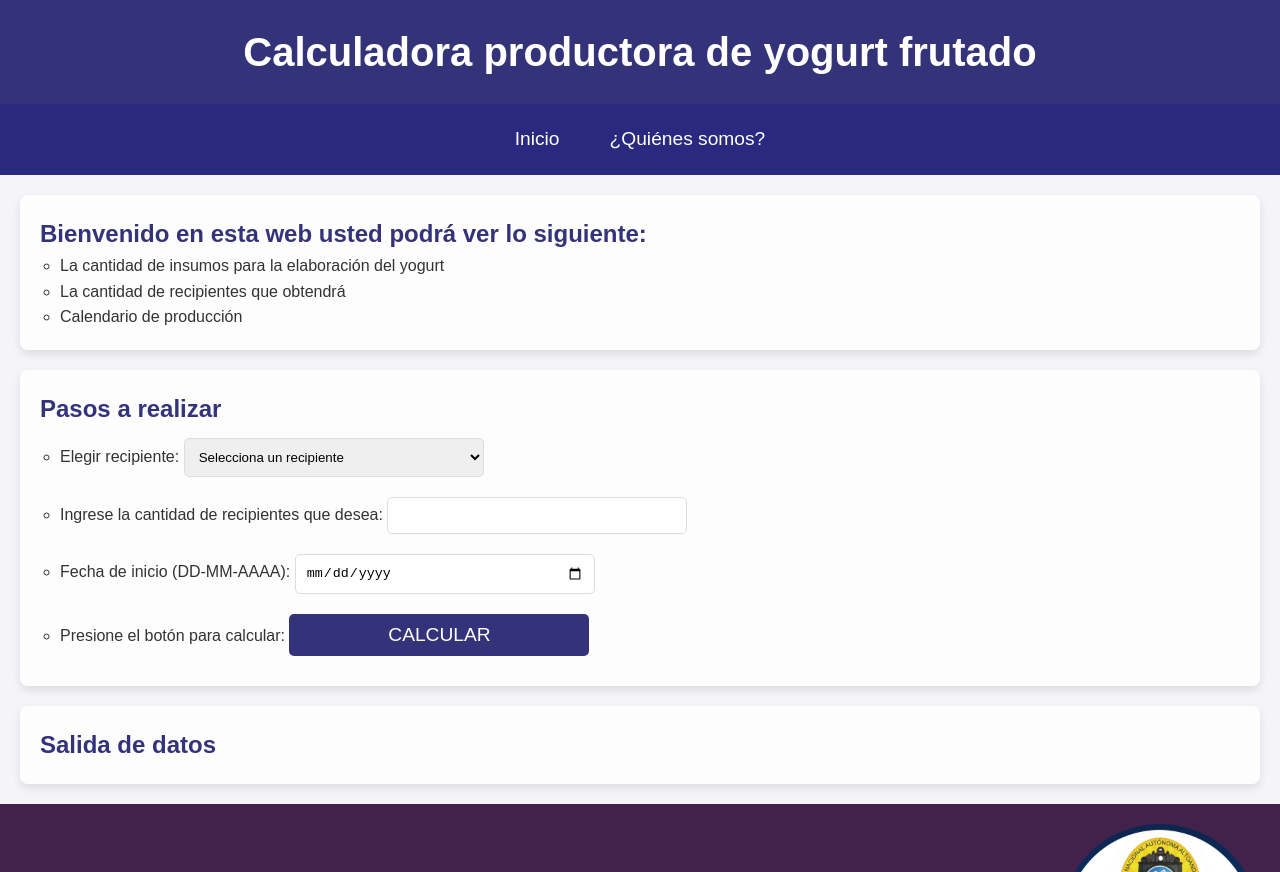
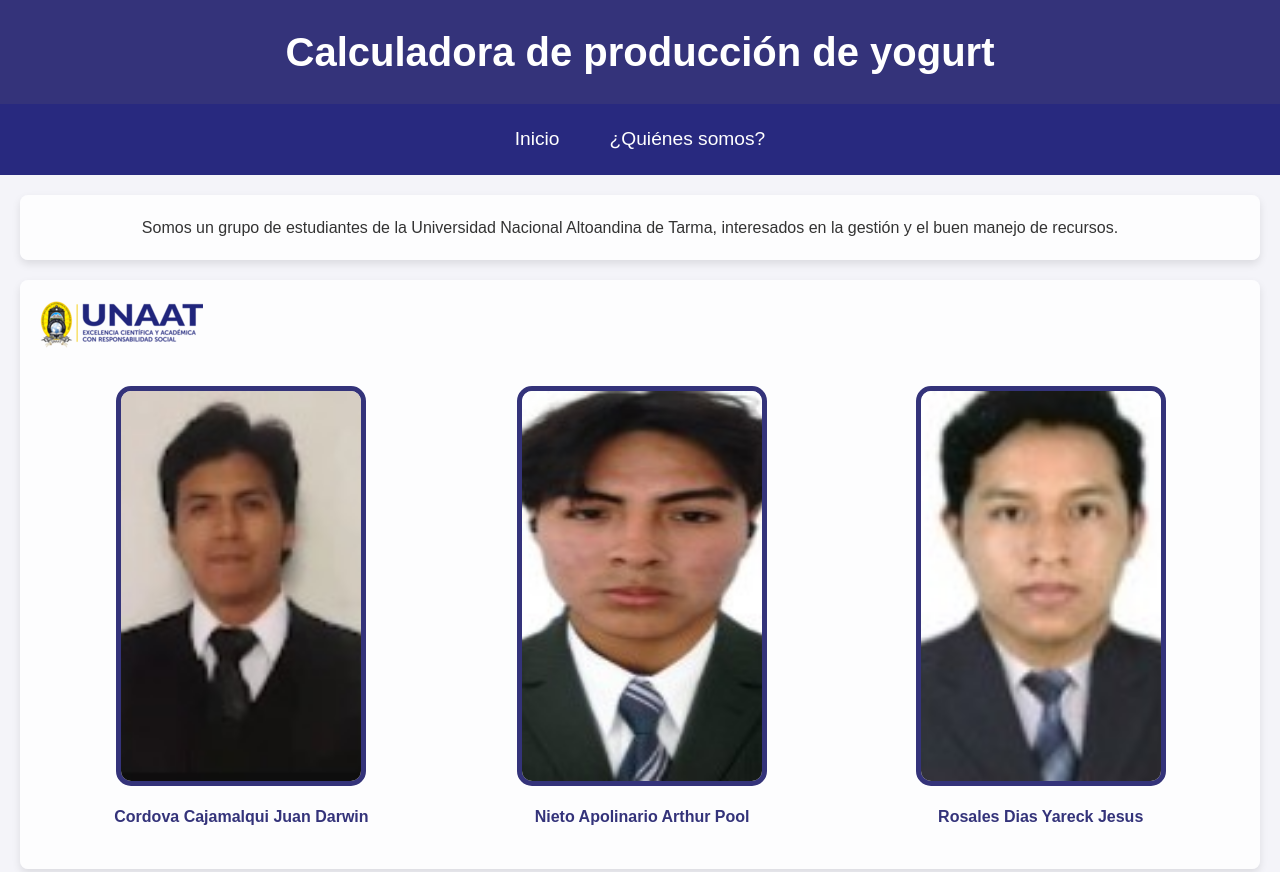
Before and after one commit to Litoscar23/Yogurt, a plain HTML site: page info.html in a window 1280 px wide. Shown: the top 872 px of the page. Drawn offline with Linux system fonts and the light colour scheme.

Commit message:
Update info.html

```diff
--- a/info.html
+++ b/info.html
@@ -1,10 +1,11 @@
 <!DOCTYPE html>
-<html lang="es">
+<html lang="en">
 <head>
     <meta charset="UTF-8">
     <meta name="viewport" content="width=device-width, initial-scale=1.0">
-    <title>PMP Yogurt</title>
+    <title>Yogur Planner</title>
     <link rel="stylesheet" href="css/estilos.css">
+    <link rel="stylesheet" href="css/estilosqs.css">
 
     <!-- Manifest para PWA -->
     <link rel="manifest" href="manifest.json">
@@ -16,7 +17,7 @@
 
 <body>
     <header>
-        <h1>Calculadora productora de yogurt frutado</h1>
+        <h1>Calculadora de producción de yogurt</h1>
     </header>
     <nav>
         <ul id="menu">
@@ -24,42 +25,38 @@
             <li><a href="info.html">¿Quiénes somos?</a></li>
         </ul>
     </nav>
+
     <main>
-        <section id="Saludo">
-            <h2 id="pmp">Bienvenido en esta web usted podrá ver lo siguiente:</h2>
-            <ul>
-                <li>La cantidad de insumos para la elaboración del yogurt</li>
-                <li>La cantidad de recipientes que obtendrá</li>
-                <li>Calendario de producción</li>
-            </ul>
+        <section id="seccion1">
+            <article>
+                <p>
+                    Somos un grupo de estudiantes de la Universidad Nacional Altoandina de Tarma, interesados en la gestión y el buen manejo de recursos.
+                </p>
+            </article>
         </section>
-        <section id="Entrada">
-            <h2>Pasos a realizar</h2>
-            <ul>
-                <li>
-                    <label for="recipiente">Elegir recipiente:</label>
-                    <select id="recipiente" name="recipiente" required>
-                        <option value="" disabled selected>Selecciona un recipiente</option>
-                        <option value="vasos">Vasos (120g)</option>
-                        <option value="Botella">Botella (1Kg)</option>
-                    </select>
-                </li>
-                <li>
-                    <label>Ingrese la cantidad de recipientes que desea: </label>
-                    <input type="number" name="cantidad" required>
-                </li>
-                <li>
-                    <label for="fechaInicio">Fecha de inicio (DD-MM-AAAA):</label>
-                    <input type="date" id="fechaInicio" name="fechaInicio" required>
-                </li>
-                <li>
-                    <label>Presione el botón para calcular:</label>
-                    <button id="calcular"> CALCULAR </button>
-                </li>
-            </ul>
-        </section>
-        <section id="Salida">
-            <h2>Salida de datos</h2>
+
+        <section>
+            <img src="img/LOGO UNAAT.jpg" alt="UNAAT">
+            <div class="integrantes">
+                <article class="estudiantes">
+                    <figure>
+                        <img src="img/darwin.jpg" alt="Estudiante 1">
+                        <figcaption> Cordova Cajamalqui Juan Darwin </figcaption>
+                    </figure>
+                </article>
+                <article class="estudiantes">
+                    <figure>
+                        <img src="img/mibo.jpg" alt="Estudiante 2">
+                        <figcaption> Nieto Apolinario Arthur Pool </figcaption>
+                    </figure>
+                </article>
+                <article class="estudiantes">
+                    <figure>
+                        <img src="img/Yareck.jpg" alt="Estudiante 3">
+                        <figcaption> Rosales Dias Yareck Jesus </figcaption>
+                    </figure>
+                </article>
+            </div>
         </section>
     </main>
 
```
